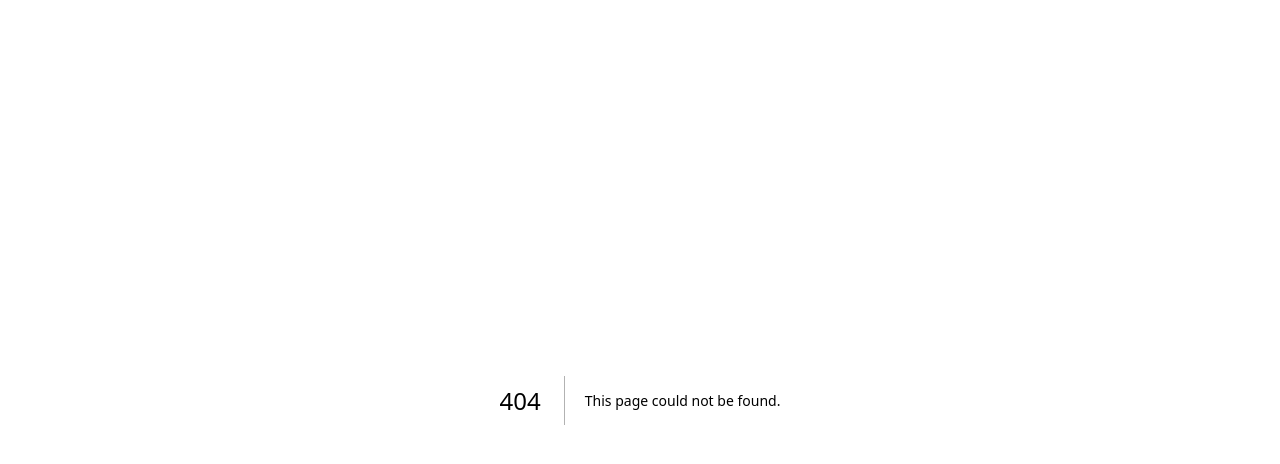
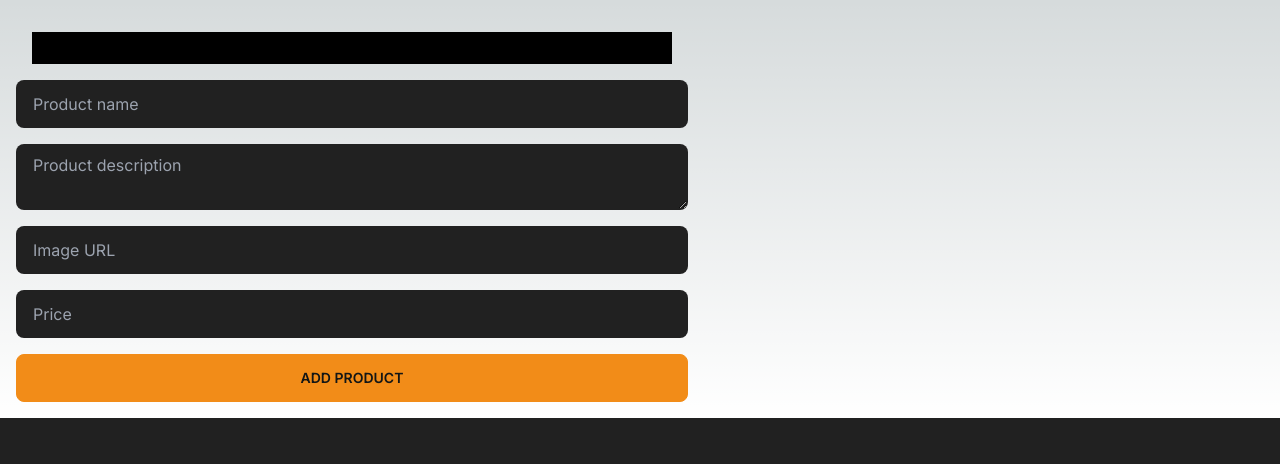
Before and after one commit to AxiomaticAdi/nextjs-ecomm-app, a Next.js app: page /add-product in a window 1280 px wide. Before the commit this address had no page. Shown: the top 464 px of the page. Built offline with nearby package versions, Linux system fonts and the light colour scheme.

Commit message:
Stable product addition

```diff
--- a/next.config.js
+++ b/next.config.js
@@ -1,4 +1,14 @@
 /** @type {import('next').NextConfig} */
-const nextConfig = {}
+const nextConfig = {
+    // Below allows
+    images: {
+        remotePatterns: [{ hostname: "images.unsplash.com" }],
+    },
 
-module.exports = nextConfig
+    experimental: {
+        // Below allows experimental server features
+        serverActions: true,
+    },
+};
+
+module.exports = nextConfig;
--- /dev/null
+++ b/src/app/add-product/page.tsx
@@ -0,0 +1,74 @@
+import prisma from "@/lib/db/prisma";
+
+export const metadata = {
+    title: "Add product - Spooky Goods Inc.",
+};
+
+async function addProduct(formData: FormData) {
+    "use server";
+
+    console.log("Did we get here?");
+
+    const name = formData.get("name")?.toString();
+    const description = formData.get("description")?.toString();
+    const imageUrl = formData.get("imageUrl")?.toString() as string;
+    const price = Number(formData.get("price") || 0);
+
+    if (!name || !description || !imageUrl || !price) {
+        throw Error("Missing required fields");
+    } else {
+        const newProduct: {
+            name: string;
+            description: string;
+            imageUrl: string;
+            price: number;
+        } = { name, description, imageUrl, price };
+
+        console.log(newProduct);
+
+        await prisma.product.create({
+            data: newProduct,
+        });
+    }
+}
+
+export default function AddProductPage() {
+    return (
+        <div className="flex max-w-2xl flex-initial flex-col justify-center bg-transparent align-top">
+            <h1 className="m-4 bg-black text-center align-middle text-2xl font-bold">
+                Add product
+            </h1>
+            <form action={addProduct} className="form-control">
+                <input
+                    required
+                    name="name"
+                    placeholder="Product name"
+                    className="input mb-4"
+                ></input>
+                <textarea
+                    required
+                    name="description"
+                    placeholder="Product description"
+                    className="textarea mb-4 text-base"
+                />
+                <input
+                    required
+                    name="imageUrl"
+                    placeholder="Image URL"
+                    className="input mb-4"
+                    type="url"
+                ></input>
+                <input
+                    required
+                    name="price"
+                    placeholder="Price"
+                    className="input mb-4"
+                    type="number"
+                ></input>
+                <button type="submit" className="btn btn-primary">
+                    Add product
+                </button>
+            </form>
+        </div>
+    );
+}
--- a/src/app/layout.tsx
+++ b/src/app/layout.tsx
@@ -1,22 +1,24 @@
-import './globals.css'
-import type { Metadata } from 'next'
-import { Inter } from 'next/font/google'
+import "./globals.css";
+import type { Metadata } from "next";
+import { Inter } from "next/font/google";
 
-const inter = Inter({ subsets: ['latin'] })
+const inter = Inter({ subsets: ["latin"] });
 
 export const metadata: Metadata = {
-  title: 'Create Next App',
-  description: 'Generated by create next app',
-}
+    title: "Spooky Goods Inc.",
+    description: "Halloween Tricks and Treats!",
+};
 
 export default function RootLayout({
-  children,
+    children,
 }: {
-  children: React.ReactNode
+    children: React.ReactNode;
 }) {
-  return (
-    <html lang="en">
-      <body className={inter.className}>{children}</body>
-    </html>
-  )
+    return (
+        <html lang="en">
+            <body className={inter.className}>
+                <main className="m-auto max-w-7xl p-4">{children}</main>
+            </body>
+        </html>
+    );
 }
--- a/tailwind.config.ts
+++ b/tailwind.config.ts
@@ -8,7 +8,8 @@ const config: Config = {
     ],
     plugins: [require("daisyui")],
     daisyui: {
-		themes: ["halloween", "dark"],
+        base: true,
+        themes: ["halloween"],
     },
 };
 export default config;
```
Also changed, not shown: 1 other file (tests, documents, lock files or other folders). Lines whose indentation alone changed are shown as unchanged.
